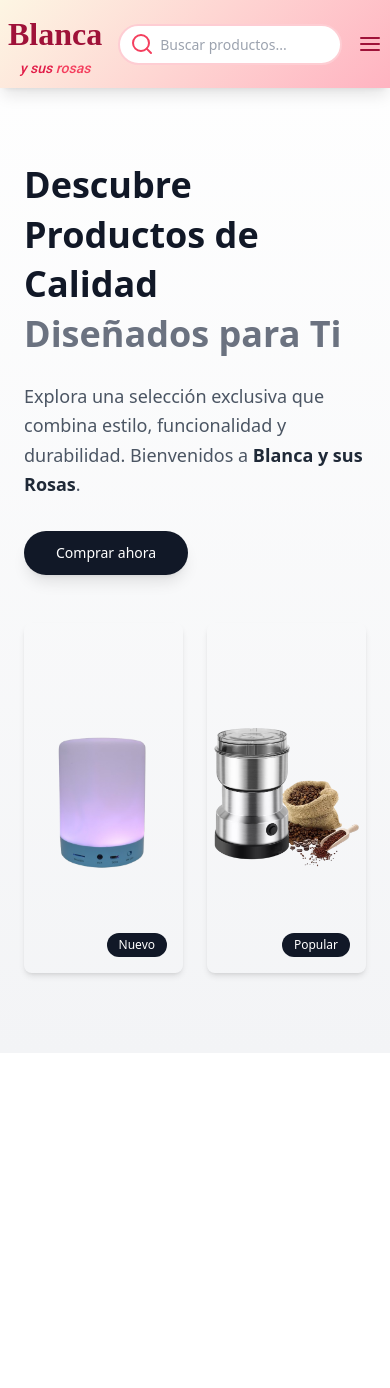
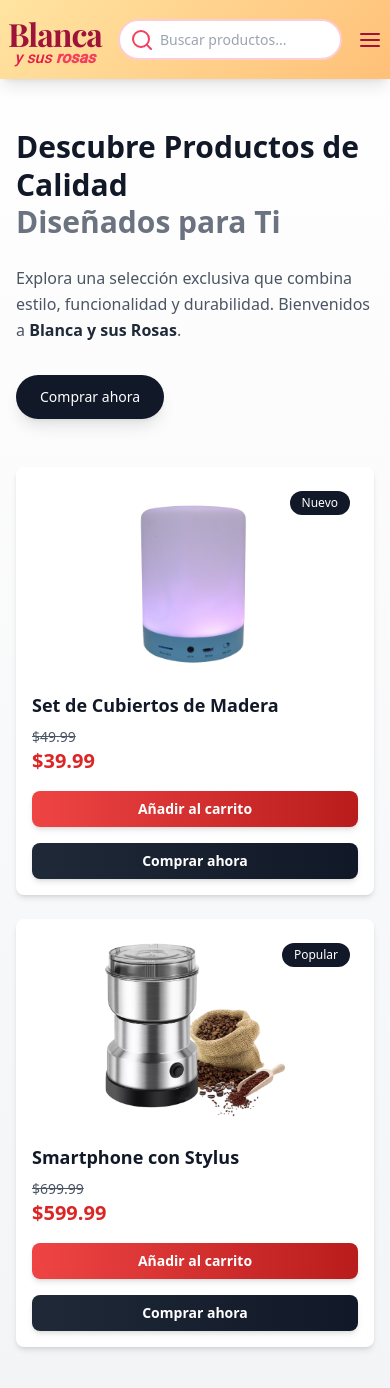
Before and after one commit to somilsdiaz/Blanca-y-sus-Rosas-E-Commerce-Web, an Angular app: page / in a window 390 px wide. Shown: the top 1388 px of the page. Before the commit the page ends 1053 px from the top, so only its background shows below. Built offline with nearby package versions, Linux system fonts and the light colour scheme.

Commit message:
feat(HU0002): responsive design improved, specially buttoms

```diff
--- a/src/app/app.component.ts
+++ b/src/app/app.component.ts
@@ -2,11 +2,13 @@
 import { RouterOutlet } from '@angular/router';
 import {HeaderComponent} from './component/header/header.component';
 import {FeaturedProductsComponent} from "./component/featured-products/featured-products.component";
+import {ProductCardComponent} from "./component/product-card/product-card.component";
+
 
 @Component({
   selector: 'app-root',
   standalone: true,
-  imports: [RouterOutlet, HeaderComponent, FeaturedProductsComponent],
+  imports: [RouterOutlet, HeaderComponent, FeaturedProductsComponent, ProductCardComponent],
   templateUrl: './app.component.html',
   styleUrl: './app.component.scss'
 })
--- a/src/app/component/featured-products/featured-products.component.html
+++ b/src/app/component/featured-products/featured-products.component.html
@@ -1,40 +1,39 @@
-<section class="bg-gradient-to-b from-white to-gray-100 pt-[calc(8rem+2rem)] pb-20 md:pt-[calc(12rem+1rem)]">
-  <div class="container mx-auto px-6 md:px-12 lg:px-16">
-    <div class="grid md:grid-cols-2 gap-12 items-center">
-      <!-- Text Section -->
+<section class=" bg-gradient-to-b from-white to-gray-100 pt-32 md:pt-44 pb-20">
+  <div class="container mx-auto px-4 sm:px-6 lg:px-8">
+    <div class="grid lg:grid-cols-2 gap-12 items-center">
+      <!-- Sección de Texto -->
       <div class="fade-in-left">
-        <h1 class="text-4xl md:text-5xl md:font-semibold font-bold mb-6 leading-snug text-gray-900">
+        <h1 class="text-3xl sm:text-4xl lg:text-5xl font-bold mb-6 leading-tight text-gray-900">
           Descubre Productos de Calidad <br />
           <span class="text-gray-500">Diseñados para Ti</span>
         </h1>
-        <p class="text-gray-600 mb-8 text-lg md:text-xl leading-relaxed">
+        <p class="text-gray-600 mb-8 text-base sm:text-lg lg:text-xl leading-relaxed">
           Explora una selección exclusiva que combina estilo, funcionalidad y durabilidad.
           Bienvenidos a <strong class="text-gray-800">Blanca y sus Rosas</strong>.
         </p>
         <button
-          class="bg-gray-900 text-white px-8 py-3 rounded-full text-sm font-medium hover:bg-gray-700 transition-colors shadow-lg hover:shadow-xl">
+          class="bg-gray-900 text-white px-6 py-3 rounded-full text-sm font-medium hover:bg-gray-700 transition-colors shadow-lg hover:shadow-xl">
           Comprar ahora
         </button>
       </div>
 
-      <!-- Image Section -->
-      <div class="grid grid-cols-2 gap-6">
-        <div class="flex justify-center relative fade-in-up">
-          <img
-            src="products/001.png"
-            alt="Wooden cutlery set"
-            class="object-contain w-[250px] h-[350px] md:w-[300px] md:h-[400px] rounded-lg shadow-md"
-          />
-          <span class="absolute bottom-4 right-4 bg-gray-900 text-white px-3 py-1 rounded-full text-xs">Nuevo</span>
-        </div>
-        <div class="flex justify-center relative fade-in-up">
-          <img
-            src="products/002.png"
-            alt="Smartphone with stylus"
-            class="object-contain w-[250px] h-[350px] md:w-[300px] md:h-[400px] rounded-lg shadow-md"
-          />
-          <span class="absolute bottom-4 right-4 bg-gray-900 text-white px-3 py-1 rounded-full text-xs">Popular</span>
-        </div>
+      <!-- Sección de Tarjetas de Producto -->
+      <div class="grid sm:grid-cols-2 gap-6 md:mt-5">
+        <app-product-card
+          [imageSrc]="'products/001.png'"
+          [badgeText]="'Nuevo'"
+          [productName]="'Set de Cubiertos de Madera'"
+          [oldPrice]="'$49.99'"
+          [newPrice]="'$39.99'">
+        </app-product-card>
+
+        <app-product-card
+          [imageSrc]="'products/002.png'"
+          [badgeText]="'Popular'"
+          [productName]="'Smartphone con Stylus'"
+          [oldPrice]="'$699.99'"
+          [newPrice]="'$599.99'">
+        </app-product-card>
       </div>
     </div>
   </div>
--- a/src/app/component/header/header.component.scss
+++ b/src/app/component/header/header.component.scss
@@ -1,4 +1,5 @@
 @import url('https://fonts.googleapis.com/css2?family=Playfair+Display:wght@700&family=Roboto:wght@400;500&display=swap');
+@import url('https://fonts.googleapis.com/css2?family=Poppins:wght@600&family=Lora:wght@400;700&display=swap');
 
 :host {
   display: block;
@@ -10,7 +11,7 @@
   left: 0;
   right: 0;
   z-index: 100; /* Asegúrate de que el header esté por encima de otros elementos */
-  background: linear-gradient(135deg, #fdf6e3, #ffb3c1);
+  background: linear-gradient(135deg, #ffe4a1, #ffc078);
   transition: background 0.8s ease-in-out, box-shadow 0.5s ease;
   will-change: background, box-shadow;
 
@@ -21,7 +22,8 @@
     left: 0;
     right: 0;
     bottom: 0;
-    background: linear-gradient(135deg, #ffe4a1, #ffc078);
+    background: linear-gradient(135deg, #fdf6e3, #ffb3c1);
+
     opacity: 0;
     transition: opacity 0.8s ease-in-out;
     z-index: -1; /* Evita que el pseudo-elemento cubra el contenido principal */
@@ -106,26 +108,31 @@
   }
 
   h1 {
-    font-family: serif;
+    font-family: 'Playfair Display', serif;
     font-size: 2rem;
-    font-weight: 900;
-    color: #9f1239;
+    font-weight: 700;
+    color: #9f1239; /* Deep red for elegance */
     margin: 0;
+    letter-spacing: -1px;
   }
 
   h2 {
     font-family: 'Roboto', sans-serif;
-    font-size: 0.875rem;
+    font-size: 1rem;
     font-weight: 500;
-    color: #e11d48;
+    color: #e11d48; /* Lighter red for contrast */
     font-style: italic;
     margin: 0;
+    text-transform: lowercase;
+    margin-top: -12px;
 
     span {
-      color: #f43f5e;
+      color: #f43f5e; /* Bright rose for emphasis */
+      font-weight: 600;
     }
   }
 }
+
 
 .search-bar {
   display: block;
--- /dev/null
+++ b/src/app/component/product-card/product-card.component.html
@@ -0,0 +1,25 @@
+<div class="flex justify-center">
+    <div class="w-full max-w-sm bg-white rounded-lg shadow-md p-4 transition-transform ">
+      <div class="relative">
+        <img
+          [src]="imageSrc"
+          [alt]="productName"
+          class="object-contain w-full h-48 rounded-lg mb-4"
+        />
+        <span class="absolute top-2 right-2 bg-gray-900 text-white px-3 py-1 rounded-full text-xs">
+          {{ badgeText }}
+        </span>
+      </div>
+      <h3 class="text-lg font-semibold text-gray-900 mb-2">{{ productName }}</h3>
+      <p *ngIf="oldPrice" class="text-sm text-gray-600 line-through">{{ oldPrice }}</p>
+      <p class="text-xl font-bold text-red-600">{{ newPrice }}</p>
+      <div class="flex flex-col sm:flex-row justify-between items-center gap-4 mt-4">
+        <button class="w-full sm:w-auto bg-gradient-to-r from-red-500 to-red-700 text-white px-4 py-2 rounded-lg text-sm font-semibold shadow-md hover:from-red-600 hover:to-red-800 transition-all focus:outline-none focus:ring-2 focus:ring-red-500 focus:ring-offset-2">
+          Añadir al carrito
+        </button>
+        <button class="w-full sm:w-auto bg-gradient-to-r from-gray-800 to-gray-900 text-white px-4 py-2 rounded-lg text-sm font-semibold shadow-md hover:from-gray-700 hover:to-black transition-all focus:outline-none focus:ring-2 focus:ring-gray-600 focus:ring-offset-2">
+          Comprar ahora
+        </button>
+      </div>
+    </div>
+  </div>
```
Also changed, not shown: src/app/component/featured-products/featured-products.component.ts (+5 -5 lines), src/app/component/product-card/product-card.component.ts (added, +17 -0 lines), src/app/component/featured-products/featured-products.component.scss (indentation only), src/app/component/product-card/product-card.component.scss (added), 1 other file (tests, documents, lock files or other folders).
